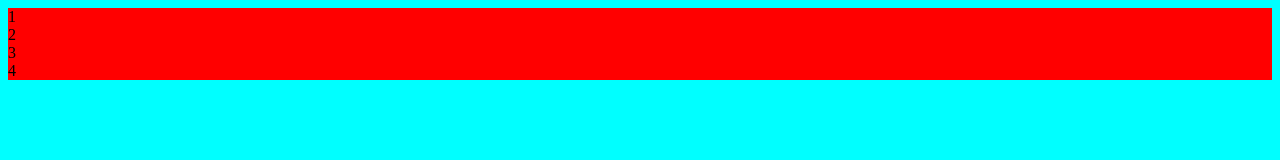
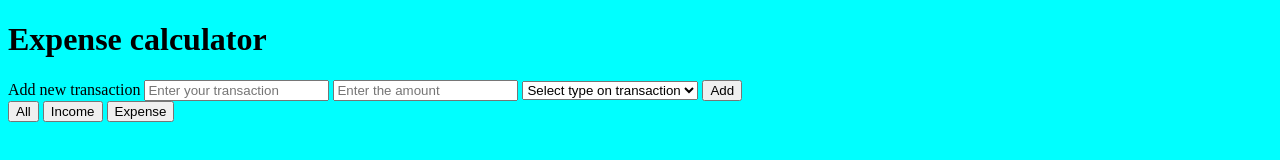
Before and after one commit to atheesh12345/Todo, a plain HTML site: page Index.html in a window 1280 px wide. Drawn offline with Linux system fonts and the light colour scheme.

Commit message:
Update Index.html

```diff
--- a/Index.html
+++ b/Index.html
@@ -7,11 +7,28 @@
     <link rel="stylesheet" href="style.css">
 </head>
 <body>
-    <div class="container">
-        <div class="box">1</div>
-        <div class="box">2</div>
-        <div class="box">3</div>
-        <div class="box">4</div>
+    <div id="main-container">
+        <div class="header">
+            <h1>Expense calculator</h1>
+            <p id="balance"></p>
+        </div>
+        <form id="task-form">
+            <label for="title">Add new transaction</label>
+            <input id="title" type="text" placeholder="Enter your transaction">
+            <input id="amount" type="number" placeholder="Enter the amount">
+            <select id="exp-type" name="Expense type" required>
+                <option value="" disabled selected>Select type on transaction</option>
+                <option>Income</option>
+                <option>Expense</option>
+            </select>
+            <button id="submit">Add</button>
+        </form>
+        <div id="filters">
+            <button id="all">All</button>
+            <button id="income">Income</button>
+            <button i="expense">Expense</button>
+        </div>
+        <div id="list"></div>
     </div>
     <script src="script.js"></script>
 </body>
```
